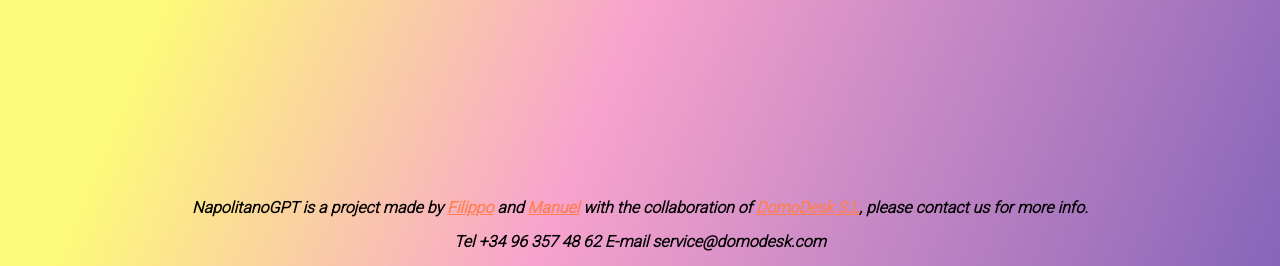
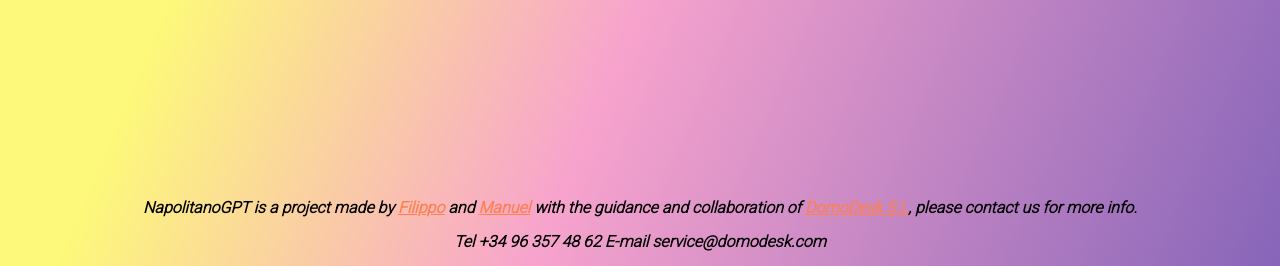
Before and after one commit to ManuelCampiUA/NGPT, a Flask app: page / in a window 1280 px wide. Shown: the part 534-800 px from the top of the page. Run offline with Flask 3, Linux system fonts and the light colour scheme; parts of the project's set-up code (start-up, migrations or seed data) failed here and were passed over.

Commit message:
cambiato index footer

```diff
--- a/app/templates/index.html
+++ b/app/templates/index.html
@@ -13,7 +13,7 @@
     <p><em>NapolitanoGPT is a project made by <a href="https://www.linkedin.com/in/filippobellei/"
                 target="_blank">Filippo</a> and <a href="https://www.linkedin.com/in/manuel-campi-934664278/"
                 target="_blank">Manuel</a>
-            with the
+            with the guidance and
             collaboration of <a href="https://www.domodesk.com/" target="_blank">DomoDesk S.L</a>, please contact us for
             more info.
     </p>
```
